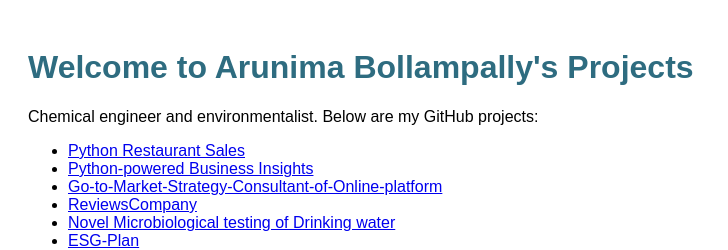
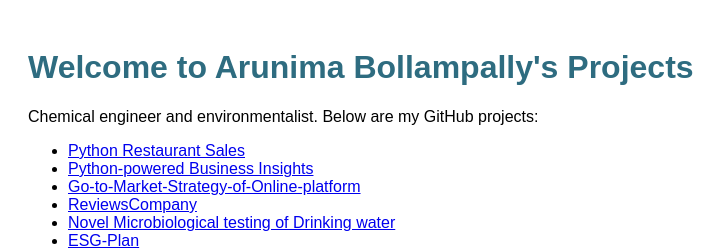
Before and after one commit to Arunima-Bollampally/Arunima-Bollampally, a plain HTML site: page index.html in a window 1280 px wide. Shown: the top 250 px of the page, without its empty margins (0-728 px from the left). Drawn offline with Linux system fonts and the light colour scheme.

Commit message:
Update index.html

```diff
--- a/index.html
+++ b/index.html
@@ -13,7 +13,7 @@
   <ul>
     <li><a href="https://github.com/Arunima-Bollampally/Python-Restaurant-sales">Python Restaurant Sales</a></li>
     <li><a href="https://github.com/Arunima-Bollampally/Python-powered-Business-Insights">Python-powered Business Insights</a></li>
-    <li><a href="https://github.com/Arunima-Bollampally/Go-to-Market-Strategy-Consultant-of-Online-platform">Go-to-Market-Strategy-Consultant-of-Online-platform</a></li>
+    <li><a href="https://github.com/Arunima-Bollampally/Go-to-Market-Strategy-of-Online-platform">Go-to-Market-Strategy-of-Online-platform</a></li>
     <li><a href="https://github.com/Arunima-Bollampally/ReviewsCompany" target="_blank">ReviewsCompany</a></li>
     <li><a href="https://github.com/Arunima-Bollampally/NOVEL-WATER-TESTING">Novel Microbiological testing of Drinking water</a></li>
     <li><a href="https://github.com/Arunima-Bollampally/ESG-Plan" target="_blank">ESG-Plan</a></li>
```
